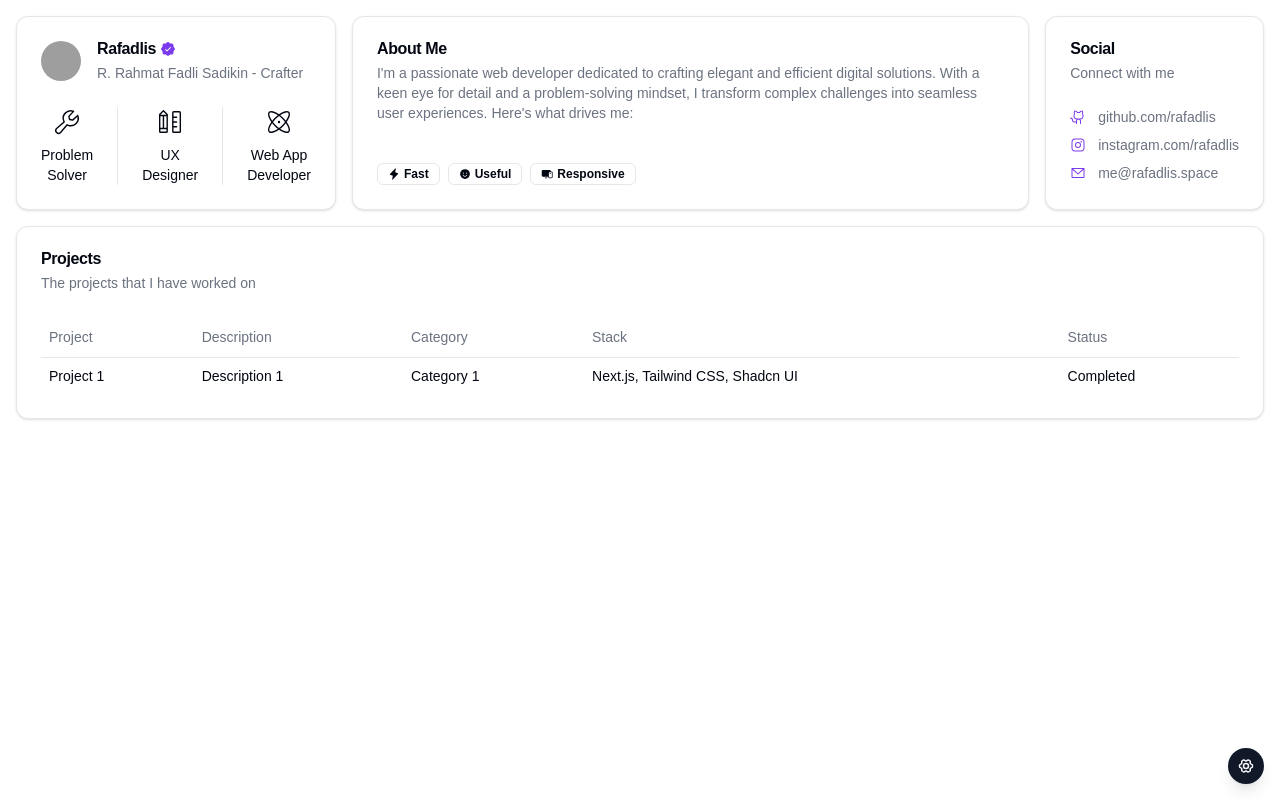
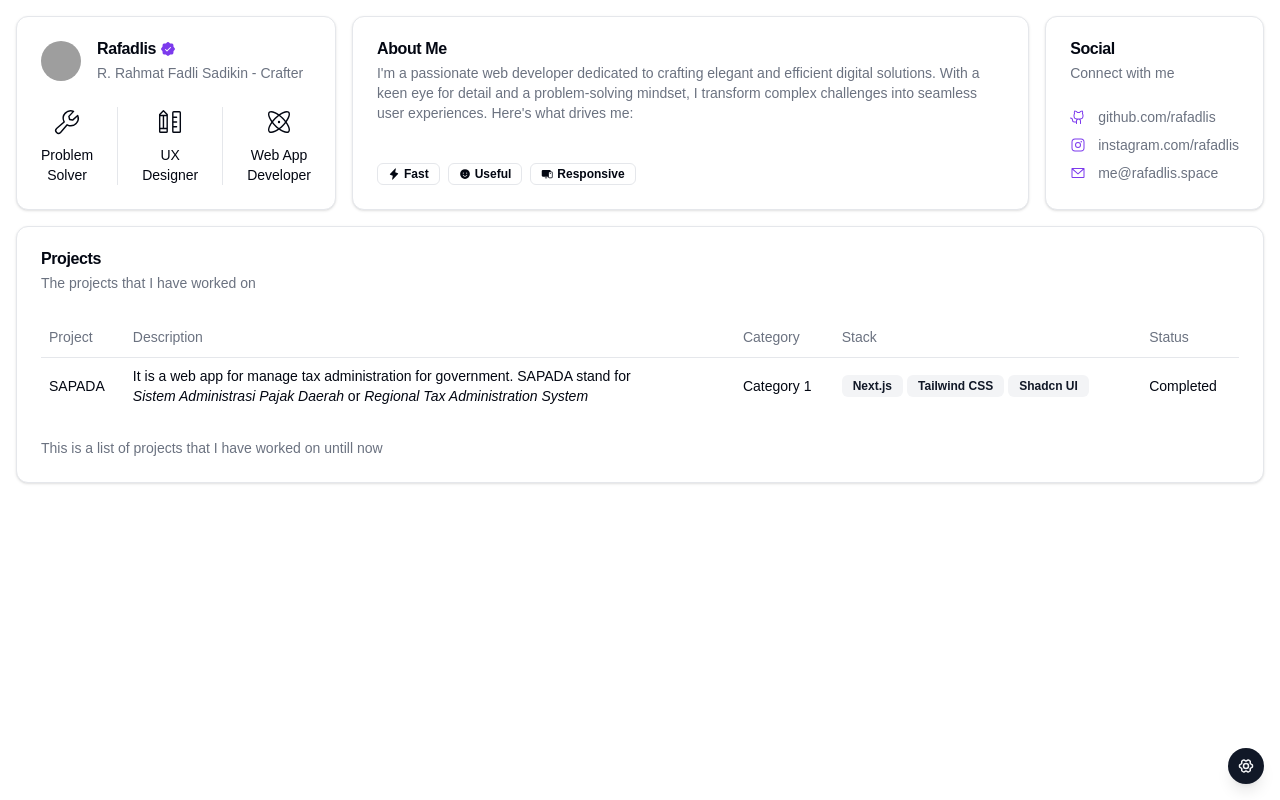
Before and after one commit to rafadlis/rafadlis.space, a Next.js app: page / in a window 1280 px wide. Built offline with nearby package versions, Linux system fonts and the light colour scheme; grey boxes are pictures that could not be loaded.

Commit message:
feat: update the projects table

```diff
--- a/app/page.tsx
+++ b/app/page.tsx
@@ -3,6 +3,7 @@ import {
   Card,
   CardContent,
   CardDescription,
+  CardFooter,
   CardHeader,
   CardTitle,
 } from "@/components/ui/card";
@@ -176,6 +177,9 @@ export default function Home() {
         <CardContent>
           <ProjectTable />
         </CardContent>
+        <CardFooter className="text-sm text-muted-foreground">
+          This is a list of projects that I have worked on untill now
+        </CardFooter>
       </Card>
     </main>
   );
--- a/components/project-table.tsx
+++ b/components/project-table.tsx
@@ -7,6 +7,7 @@ import {
   TableRow,
 } from "@/components/ui/table";
 import { projects } from "@/lib/data";
+import { Badge } from "./ui/badge";
 
 export default function ProjectTable() {
   return (
@@ -24,9 +25,21 @@ export default function ProjectTable() {
         {projects.map((project) => (
           <TableRow key={project.id}>
             <TableCell>{project.name}</TableCell>
-            <TableCell>{project.description}</TableCell>
+            <TableCell>
+              <div className="max-w-prose line-clamp-3">
+                {project.description}
+              </div>
+            </TableCell>
             <TableCell>{project.category}</TableCell>
-            <TableCell>{project.stack.join(", ")}</TableCell>
+            <TableCell>
+              <div className="flex flex-wrap gap-1">
+                {project.stack.map((tech) => (
+                  <Badge key={tech} variant="secondary" className="text-xs">
+                    {tech}
+                  </Badge>
+                ))}
+              </div>
+            </TableCell>
             <TableCell>{project.status}</TableCell>
           </TableRow>
         ))}
--- a/lib/data.ts
+++ /dev/null
@@ -1,19 +0,0 @@
-export type Project = {
-  id: number;
-  name: string;
-  description: string;
-  category: string;
-  stack: string[];
-  status: string;
-};
-
-export const projects: Project[] = [
-  {
-    id: 1,
-    name: "Project 1",
-    description: "Description 1",
-    category: "Category 1",
-    stack: ["Next.js", "Tailwind CSS", "Shadcn UI"],
-    status: "Completed",
-  },
-];
--- /dev/null
+++ b/lib/data.tsx
@@ -0,0 +1,28 @@
+import { ReactNode } from "react";
+
+export type Project = {
+  id: number;
+  name: string;
+  description: ReactNode;
+  category: string;
+  stack: string[];
+  status: string;
+};
+
+export const projects: Project[] = [
+  {
+    id: 1,
+    name: "SAPADA",
+    description: (
+      <>
+        It is a web app for manage tax administration for government. SAPADA
+        stand for{" "}
+        <span className="italic ">Sistem Administrasi Pajak Daerah</span> or{" "}
+        <span className="italic">Regional Tax Administration System</span>
+      </>
+    ),
+    category: "Category 1",
+    stack: ["Next.js", "Tailwind CSS", "Shadcn UI"],
+    status: "Completed",
+  },
+];
```
